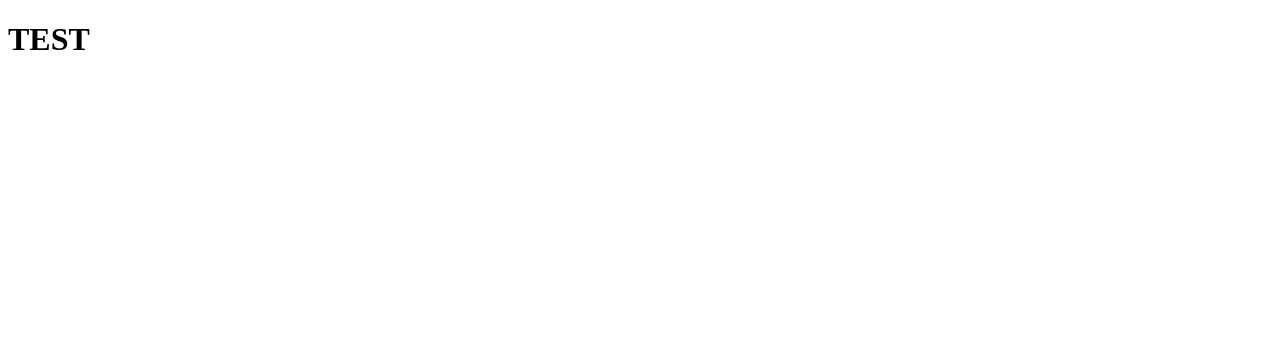
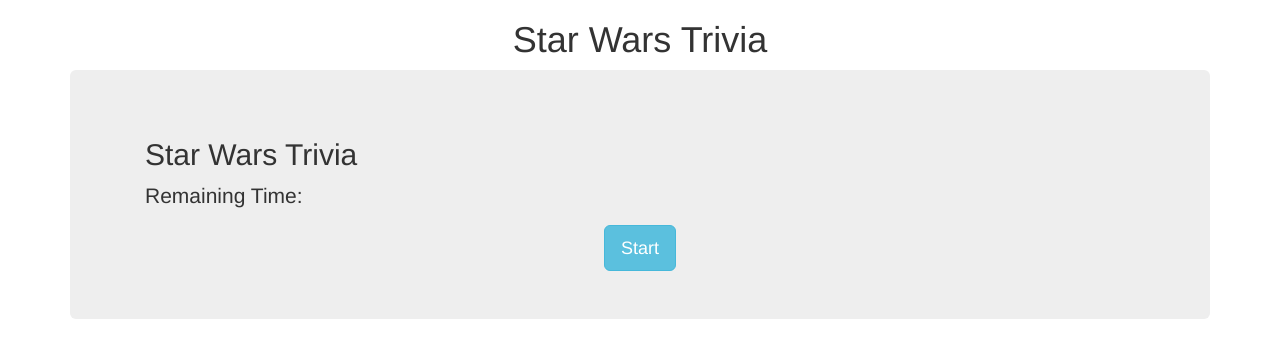
Before and after one commit to carlo-v/triviagame, a plain HTML site: page index.html in a window 1280 px wide. Drawn offline with nearby package versions, Linux system fonts and the light colour scheme.

Commit message:
linked files

```diff
--- a/index.html
+++ b/index.html
@@ -1,13 +1,54 @@
 <!DOCTYPE html>
+<html lang="en">
+  <head>
+    <meta charset="utf-8">
+    <meta http-equiv="X-UA-Compatible" content="IE=edge">
+    <meta name="viewport" content="width=device-width, initial-scale=1">
+    <meta name="description" content="">
+    <meta name="author" content="">
 
-<html lang="en-us">
+    <title>Trivia Game</title>
 
-  <head>
+    <link rel="stylesheet" href="https://maxcdn.bootstrapcdn.com/bootstrap/3.3.7/css/bootstrap.min.css" integrity="sha384-BVYiiSIFeK1dGmJRAkycuHAHRg32OmUcww7on3RYdg4Va+PmSTsz/K68vbdEjh4u" crossorigin="anonymous">
+    <link rel="stylesheet" href="assets/css/style.css">
 
-    <meta charset='UTF-8'>
-    <title>Trivia Game</title>
-    <link rel="stylesheet" href="/assets/css/style.css">
+    <link rel="icon" type="image/gif" href="./assets/images/IMG_3456.jpg"/>
 
   </head>
-    <h1>TEST</h1>
+
   <body>
+
+    <div class="container">
+      <div class="header text-center clearfix">
+        <h1 class="text">Star Wars Trivia</h1>
+      </div>
+      <div class="jumbotron jumbotron-fluid">
+        <div class="container">
+        <div id="game">
+          <h2>Star Wars Trivia</h2>
+          <p id="remaining-time" class="lead">Remaining Time: <span id="timer"></span></p>
+          <p id="question" class="lead"></p>
+        </div>
+        <div id="results">
+        </div>
+      </div>
+
+      <div class="row">
+        <div id="choices" class="text-center">
+          <button id="start" class="btn btn-info btn-lg">Start</button>
+          <div id="options">
+
+          </div>
+
+        </div>
+      </div>
+
+    </div>
+
+    <script src="https://ajax.googleapis.com/ajax/libs/jquery/3.2.1/jquery.min.js"></script>
+    <script src="https://maxcdn.bootstrapcdn.com/bootstrap/3.3.7/js/bootstrap.min.js" integrity="sha384-Tc5IQib027qvyjSMfHjOMaLkfuWVxZxUPnCJA7l2mCWNIpG9mGCD8wGNIcPD7Txa" crossorigin="anonymous"></script>
+    <script src="./assets/javascript/app.js"></script>
+
+
+  </body>
+</html>
```
